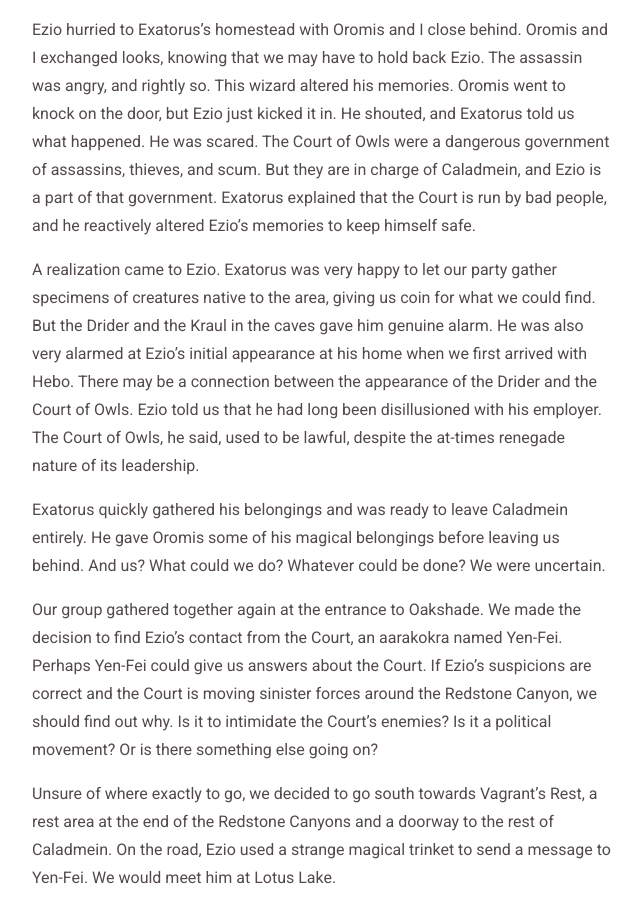
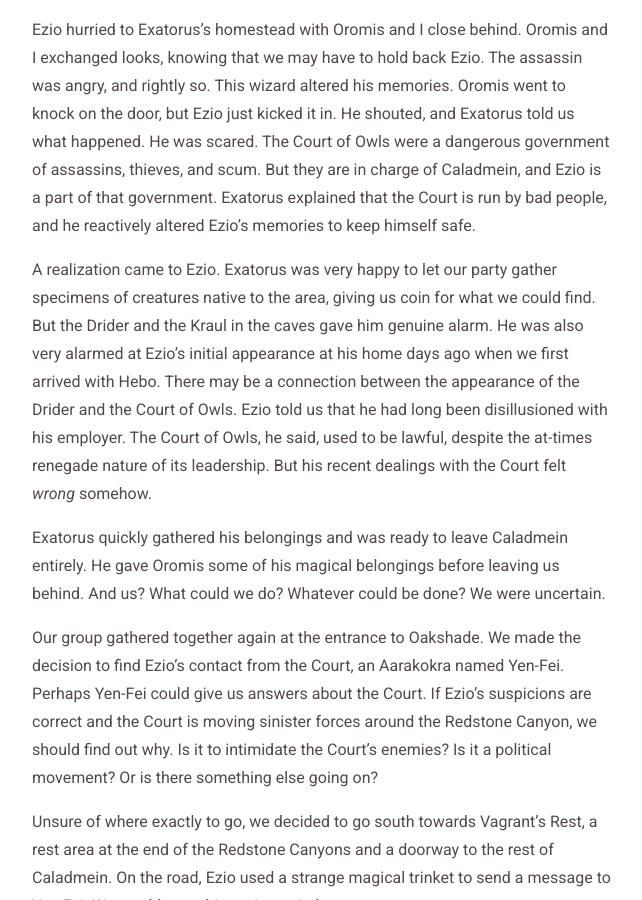
Before and after one commit to clblamires/ninesjournal, a Jekyll site: the page built from _posts/2019-04-21-carametra-and-the-court.md, in a window 1280 px wide and 900 px high, scrolled down 3618 px. Shown: the whole window, without its empty margins (318-960 px from the left). Built offline with Jekyll 4.4.1, drawn with Linux system fonts in a browser that asks for light colours.

Commit message:
Update Episodes “2019-04-21-carametra-and-the-court”

```diff
--- a/_posts/2019-04-21-carametra-and-the-court.md
+++ b/_posts/2019-04-21-carametra-and-the-court.md
@@ -56,11 +56,11 @@ Luna, Eclipse, and Hebo went to the blacksmith with my bag of holding with the i
 
 Ezio hurried to Exatorus’s homestead with Oromis and I close behind. Oromis and I exchanged looks, knowing that we may have to hold back Ezio. The assassin was angry, and rightly so. This wizard altered his memories. Oromis went to knock on the door, but Ezio just kicked it in. He shouted, and Exatorus told us what happened. He was scared. The Court of Owls were a dangerous government of assassins, thieves, and scum. But they are in charge of Caladmein, and Ezio is a part of that government. Exatorus explained that the Court is run by bad people, and he reactively altered Ezio’s memories to keep himself safe.
 
-A realization came to Ezio. Exatorus was very happy to let our party gather specimens of creatures native to the area, giving us coin for what we could find. But the Drider and the Kraul in the caves gave him genuine alarm. He was also very alarmed at Ezio’s initial appearance at his home when we first arrived with Hebo. There may be a connection between the appearance of the Drider and the Court of Owls. Ezio told us that he had long been disillusioned with his employer. The Court of Owls, he said, used to be lawful, despite the at-times renegade nature of its leadership.
+A realization came to Ezio. Exatorus was very happy to let our party gather specimens of creatures native to the area, giving us coin for what we could find. But the Drider and the Kraul in the caves gave him genuine alarm. He was also very alarmed at Ezio’s initial appearance at his home days ago when we first arrived with Hebo. There may be a connection between the appearance of the Drider and the Court of Owls. Ezio told us that he had long been disillusioned with his employer. The Court of Owls, he said, used to be lawful, despite the at-times renegade nature of its leadership. But his recent dealings with the Court felt _wrong_ somehow.
 
 Exatorus quickly gathered his belongings and was ready to leave Caladmein entirely. He gave Oromis some of his magical belongings before leaving us behind. And us? What could we do? Whatever could be done? We were uncertain.
 
-Our group gathered together again at the entrance to Oakshade. We made the decision to find Ezio’s contact from the Court, an aarakokra named Yen-Fei. Perhaps Yen-Fei could give us answers about the Court. If Ezio’s suspicions are correct and the Court is moving sinister forces around the Redstone Canyon, we should find out why. Is it to intimidate the Court’s enemies? Is it a political movement? Or is there something else going on?
+Our group gathered together again at the entrance to Oakshade. We made the decision to find Ezio’s contact from the Court, an Aarakokra named Yen-Fei. Perhaps Yen-Fei could give us answers about the Court. If Ezio’s suspicions are correct and the Court is moving sinister forces around the Redstone Canyon, we should find out why. Is it to intimidate the Court’s enemies? Is it a political movement? Or is there something else going on?
 
 Unsure of where exactly to go, we decided to go south towards Vagrant’s Rest, a rest area at the end of the Redstone Canyons and a doorway to the rest of Caladmein. On the road, Ezio used a strange magical trinket to send a message to Yen-Fei. We would meet him at Lotus Lake.
 
```
